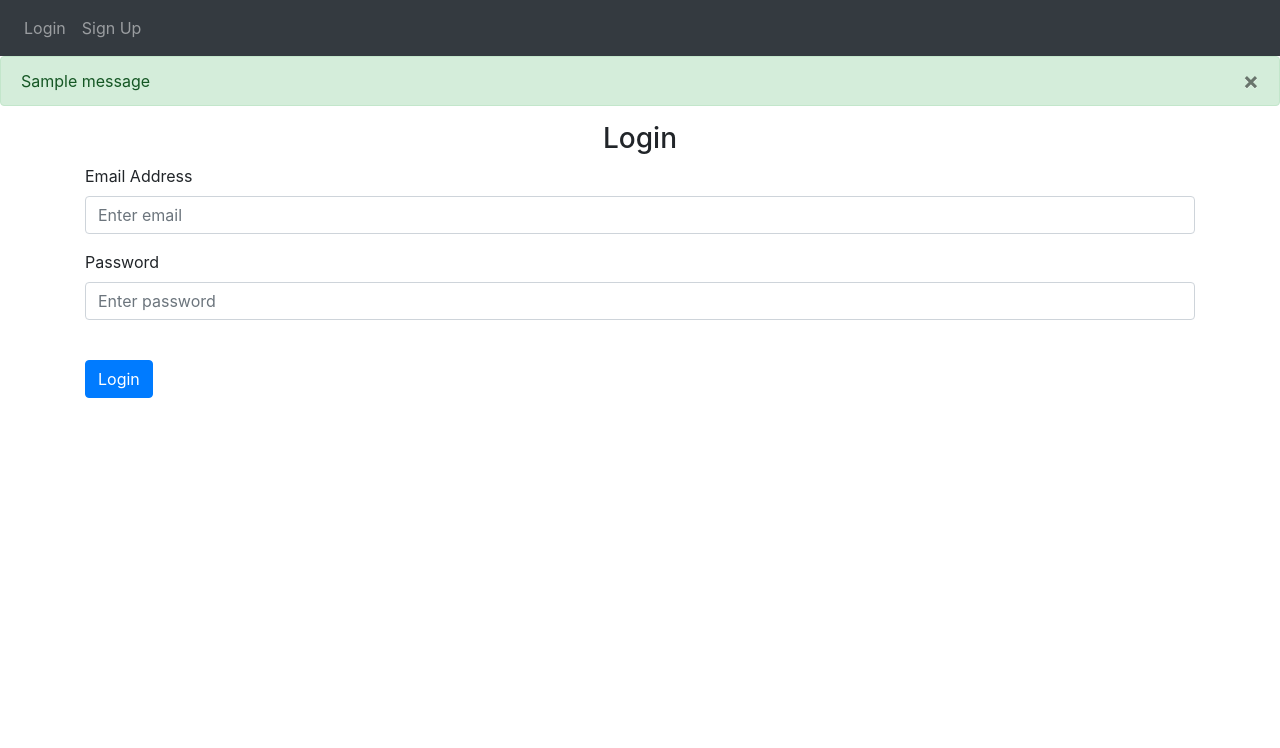
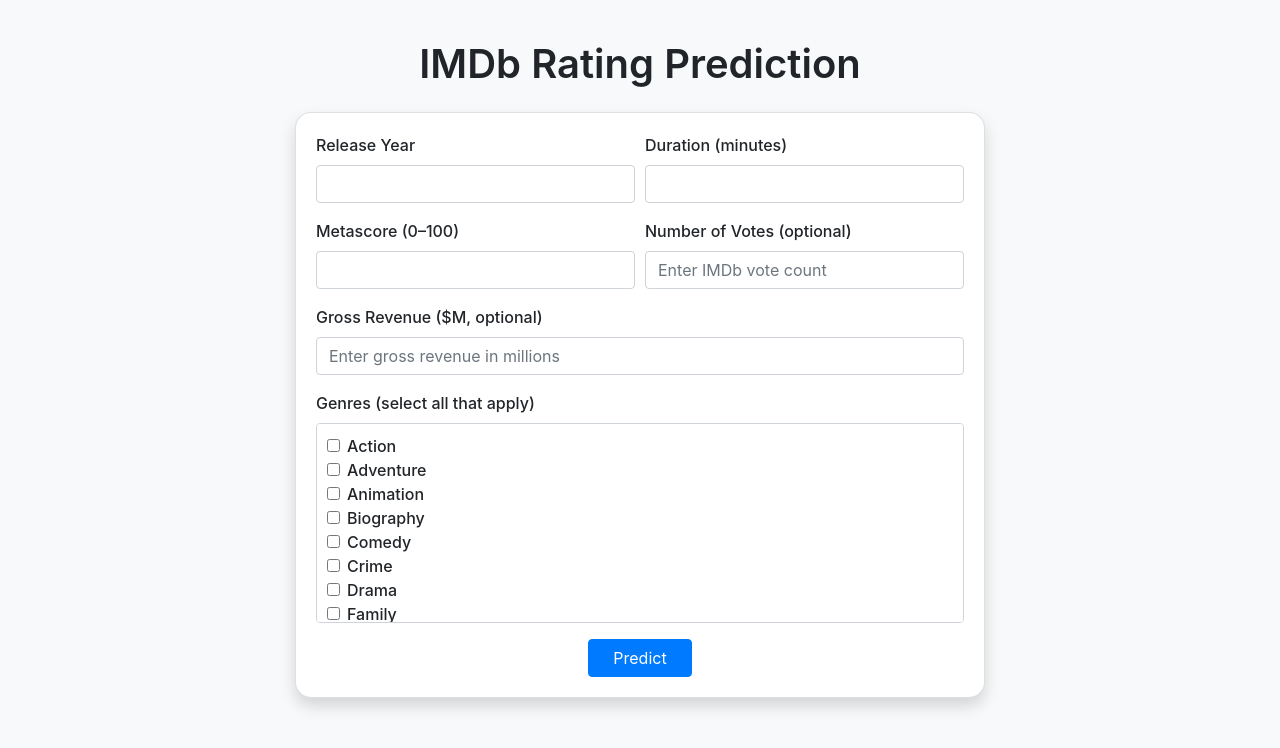
Before and after one commit to Anh-Thuw/IMDB_MOVIE, a Flask app: page / in a window 1280 px wide. Shown: the top 748 px of the page. Run offline with Flask 3, Linux system fonts and the light colour scheme; tables that the repository leaves empty hold one stand-in row (values such as "Sample post"); one stand-in notice (Sample message) is shown; parts of the project's set-up code (start-up, migrations or seed data) failed here and were passed over; some libraries are stand-ins or nearby versions.

Commit message:
finishfinish

```diff
--- a/app.py
+++ b/app.py
@@ -1,4 +1,10 @@
-from imdb_movie import create_app
+from flask import Flask
+from imdb_movie.views import views  # import blueprint
+
+def create_app():
+    app = Flask(__name__)
+    app.register_blueprint(views, url_prefix='/')    # đăng ký blueprint
+    return app
 
 app = create_app()
 
--- a/imdb_movie/templates/index.html
+++ b/imdb_movie/templates/index.html
@@ -1,91 +1,155 @@
 <!DOCTYPE html>
-<html>
+<html lang="en">
 <head>
-    <meta charset="utf-8" />
+  <meta charset="UTF-8" />
   <meta name="viewport" content="width=device-width, initial-scale=1" />
+  <title>IMDb Rating Prediction</title>
   <link
     rel="stylesheet"
     href="https://stackpath.bootstrapcdn.com/bootstrap/4.4.1/css/bootstrap.min.css"
     integrity="sha384-Vkoo8x4CGsO3+Hhxv8T/Q5PaXtkKtu6ug5TOeNV6gBiFeWPGFN9MuhOf23Q9Ifjh"
     crossorigin="anonymous"
   />
-    <link
-      rel="stylesheet"
-      href="https://stackpath.bootstrapcdn.com/font-awesome/4.7.0/css/font-awesome.min.css"
-      crossorigin="anonymous"
-    />
-
-    <title>{% block title %}Home{% endblock %}</title>
+  <style>
+    body {
+      background-color: #f8f9fa;
+    }
+    .container {
+      max-width: 720px;
+      margin-top: 40px;
+    }
+    .card {
+      border-radius: 16px;
+    }
+    h1 {
+      font-weight: 600;
+    }
+    .genre-checkboxes {
+      max-height: 200px;
+      overflow-y: auto;
+      padding: 10px;
+      border: 1px solid #ced4da;
+      border-radius: 4px;
+      background-color: #fff;
+    }
+    .form-group label {
+      font-weight: 500;
+    }
+  </style>
 </head>
 <body>
-    <nav class="navbar navbar-expand-lg navbar-dark bg-dark">
-      <button
-        class="navbar-toggler"
-        type="button"
-        data-toggle="collapse"
-        data-target="#navbar"
-      >
-        <span class="navbar-toggler-icon"></span>
-      </button>
-      <div class="collapse navbar-collapse" id="navbar">
-        <div class="navbar-nav">
-          {% if user.is_authenticated %}
-          <a class="nav-item nav-link" id="home" href="/">Home</a>
-          <a class="nav-item nav-link" id="logout" href="/logout">Logout</a>
-          {% else %}
-          <a class="nav-item nav-link" id="login" href="/login">Login</a>
-          <a class="nav-item nav-link" id="signUp" href="/sign-up">Sign Up</a>
-          {% endif %}
+  <div class="container">
+    <h1 class="text-center mb-4">IMDb Rating Prediction</h1>
+
+    <div class="card shadow">
+      <div class="card-body">
+        <form method="POST" action="/predict">
+          <div class="form-row">
+            <div class="form-group col-md-6">
+              <label for="year">Release Year</label>
+              <input
+                type="number"
+                class="form-control"
+                id="year"
+                name="year"
+                min="1900"
+                max="2025"
+                required
+                value="{{ request.form.year or '' }}"
+              />
+            </div>
+            <div class="form-group col-md-6">
+              <label for="duration">Duration (minutes)</label>
+              <input
+                type="number"
+                class="form-control"
+                id="duration"
+                name="duration"
+                min="30"
+                max="300"
+                required
+                value="{{ request.form.duration or '' }}"
+              />
             </div>
           </div>
-    </nav>
 
-    {% with messages = get_flashed_messages(with_categories=true) %} {% if
-    messages %} {% for category, message in messages %} {% if category ==
-    'error' %}
-    <div class="alert alert-danger alter-dismissable fade show" role="alert">
-      {{ message }}
-      <button type="button" class="close" data-dismiss="alert">
-        <span aria-hidden="true">&times;</span>
-      </button>
+          <div class="form-row">
+            <div class="form-group col-md-6">
+              <label for="metascore">Metascore (0–100)</label>
+              <input
+                type="number"
+                class="form-control"
+                id="metascore"
+                name="metascore"
+                min="0"
+                max="100"
+                required
+                value="{{ request.form.metascore or '' }}"
+              />
             </div>
-    {% else %}
-    <div class="alert alert-success alter-dismissable fade show" role="alert">
-      {{ message }}
-      <button type="button" class="close" data-dismiss="alert">
-        <span aria-hidden="true">&times;</span>
-      </button>
+            <div class="form-group col-md-6">
+              <label for="votes">Number of Votes (optional)</label>
+              <input
+                type="number"
+                class="form-control"
+                id="votes"
+                name="votes"
+                min="0"
+                placeholder="Enter IMDb vote count"
+                value="{{ request.form.votes or '' }}"
+              />
             </div>
-    {% endif %} {% endfor %} {% endif %} {% endwith %}
+          </div>
 
-    <div class="container">{% block content %} {% endblock %}</div>
-    <script
-      src="https://code.jquery.com/jquery-3.2.1.slim.min.js"
-      integrity="sha384-KJ3o2DKtIkvYIK3UENzmM7KCkRr/rE9/Qpg6aAZGJwFDMVNA/GpGFF93hXpG5KkN"
-      crossorigin="anonymous"
-    ></script>
-    <script
-      src="https://cdnjs.cloudflare.com/ajax/libs/popper.js/1.12.9/umd/popper.min.js"
-      integrity="sha384-ApNbgh9B+Y1QKtv3Rn7W3mgPxhU9K/ScQsAP7hUibX39j7fakFPskvXusvfa0b4Q"
-      crossorigin="anonymous"
-    ></script>
-    <script
-      src="https://maxcdn.bootstrapcdn.com/bootstrap/4.0.0/js/bootstrap.min.js"
-      integrity="sha384-JZR6Spejh4U02d8jOt6vLEHfe/JQGiRRSQQxSfFWpi1MquVdAyjUar5+76PVCmYl"
-      crossorigin="anonymous"
-    ></script>
+          <div class="form-group">
+            <label for="gross">Gross Revenue ($M, optional)</label>
+            <input
+              type="number"
+              step="0.01"
+              class="form-control"
+              id="gross"
+              name="gross"
+              min="0"
+              placeholder="Enter gross revenue in millions"
+              value="{{ request.form.gross or '' }}"
+            />
+          </div>
 
-{% block javascript %}
-    <script type="text/javascript">
-      function deleteNote(noteId) {
-  fetch("/delete-note", {
-    method: "POST",
-    body: JSON.stringify({ noteId: noteId }),
-  }).then((_res) => {
-    window.location.href = "/";
-  });
-  }
-</script>
-{% endblock %}
+          <div class="form-group">
+            <label>Genres (select all that apply)</label>
+            <div class="genre-checkboxes">
+              {% set genre_list = ['Action', 'Adventure', 'Animation', 'Biography', 'Comedy', 'Crime', 'Drama', 'Family', 'Fantasy', 'Film-Noir', 'History', 'Music', 'Musical', 'Mystery', 'Romance', 'Sci-Fi', 'Sport', 'Thriller', 'War', 'Western'] %}
+              {% for genre in genre_list %}
+                <div class="form-check">
+                  <input
+                    type="checkbox"
+                    class="form-check-input"
+                    name="genres"
+                    value="{{ genre }}"
+                    id="genre-{{ genre | lower | replace(' ', '-') }}"
+                    {% if genre in (request.form.getlist('genres') if request.method == 'POST' else []) %}checked{% endif %}
+                  />
+                  <label class="form-check-label" for="genre-{{ genre | lower | replace(' ', '-') }}">
+                    {{ genre }}
+                  </label>
+                </div>
+              {% endfor %}
+            </div>
+          </div>
+
+          <div class="text-center">
+            <button type="submit" class="btn btn-primary px-4">Predict</button>
+          </div>
+        </form>
+
+        {% if prediction %}
+          <div class="alert alert-success text-center mt-4" role="alert">
+            ⭐ Predicted IMDb Rating: <strong>{{ prediction }}</strong>
+          </div>
+        {% endif %}
+
+      </div>
+    </div>
+  </div>
 </body>
 </html>
--- a/imdb_movie/templates/login.html
+++ /dev/null
@@ -1,28 +0,0 @@
-{% extends "index.html" %} {% block title %}Login{% endblock %} {% block content
-%}
-<form method="POST">
-  <h3 align="center">Login</h3>
-  <div class="form-group">
-    <label for="email">Email Address</label>
-    <input
-      type="email"
-      class="form-control"
-      id="email"
-      name="email"
-      placeholder="Enter email"
-    />
-  </div>
-  <div class="form-group">
-    <label for="password">Password</label>
-    <input
-      type="password"
-      class="form-control"
-      id="password"
-      name="password"
-      placeholder="Enter password"
-    />
-  </div>
-  <br />
-  <button type="submit" class="btn btn-primary">Login</button>
-</form>
-{% endblock %}
--- a/imdb_movie/views.py
+++ b/imdb_movie/views.py
@@ -1,91 +1,62 @@
-from flask import Blueprint, render_template, request, flash, jsonify, redirect, url_for
-from tensorflow.keras.models import load_model
+from flask import Blueprint, render_template, request
 import numpy as np
-import imdb_movie.forms as forms
 import os
-from flask_login import login_required, current_user
-from .models import Note
-from . import db
-import json
-import pickle
-import pandas as pd
 import joblib
 
-views = Blueprint('views', __name__)
+views = Blueprint('views', __name__, template_folder='templates')
+
+# Lấy đường dẫn thư mục hiện tại
+BASE_DIR = os.path.dirname(os.path.abspath(__file__))
+
+# Load mô hình Random Forest
+model_path = os.path.join(BASE_DIR, 'training_model', 'random_forest_model.pkl')
+model = joblib.load(model_path)
+
+# Danh sách các thể loại theo đúng thứ tự khi huấn luyện
+genres = ['Mystery', 'Drama', 'Musical', 'Fantasy', 'Adventure', 'Western', 'Thriller', 'War',
+          'Biography', 'Family', 'Sport', 'Film-Noir', 'Music', 'Sci-Fi', 'Animation', 'Romance',
+          'Crime', 'Action', 'Comedy', 'History']
+
 
 @views.route('/', methods=['GET'])
-def index():
-    return render_template("login.html", user=current_user)
-
-@views.route('/home', methods=['GET'])
-@login_required
 def home():
-    return render_template("home.html", user=current_user)
+    return render_template("index.html")
 
 
+@views.route('/predict', methods=['POST'])
+def predict():
+    try:
+        # Lấy dữ liệu số
+        year = int(request.form['year'])
+        duration = int(request.form['duration'])
+        metascore = int(request.form['metascore'])
 
-#--------------------------------------------model prediction--------------------------------------------
+        # Xử lý votes và gross có thể để trống
+        votes = request.form.get('votes')
+        gross = request.form.get('gross')
 
-BASE_DIR = os.path.dirname(os.path.abspath(__file__))
+        votes = int(votes) if votes else np.nan
+        gross = float(gross) if gross else np.nan
 
-# Tải mô hình và các đối tượng đã lưu
-model = load_model(os.path.join(BASE_DIR, 'training_model', 'imdbMovie_model.keras'))
-scaler = joblib.load(os.path.join(BASE_DIR, 'training_model', 'standard_scaler.pkl'))
-cat_columns = joblib.load(os.path.join(BASE_DIR, 'training_model', 'categorical_columns.pkl'))
-num_columns = joblib.load(os.path.join(BASE_DIR, 'training_model', 'numerical_columns.pkl'))
+        # Lấy danh sách genre đã chọn và tạo vector 0/1
+        selected_genres = request.form.getlist('genres')
+        genre_vector = [1 if genre in selected_genres else 0 for genre in genres]
 
+        # Tạo mảng đầu vào cho mô hình
+        input_data = np.array([[year, duration, votes, metascore, gross] + genre_vector])
 
-def preprocess_input(df):
-    # Phân chia cột số và cột phân loại
-    df_num = df[num_columns]
-    df_cat = df.drop(columns=num_columns)
+        # Dự đoán điểm IMDb
+        prediction = model.predict(input_data)
+        predicted_rating = round(float(prediction[0]), 2)
 
-    # Chuẩn hóa dữ liệu số
-    df_num_scaled = pd.DataFrame(scaler.transform(df_num), columns=num_columns)
+        return render_template("index.html", prediction=predicted_rating,
+                                                year=year,
+                                                duration=duration,
+                                                metascore=metascore,
+                                                votes=votes,
+                                                gross=gross,
+                                                selected_genres=selected_genres)
 
-    # One-hot encode dữ liệu phân loại
-    df_cat_encoded = pd.get_dummies(df_cat)
-
-    # Đảm bảo các cột one-hot giống với training
-    for col in cat_columns:
-        if col not in df_cat_encoded:
-            df_cat_encoded[col] = 0
-    df_cat_encoded = df_cat_encoded[cat_columns]  # đúng thứ tự
-
-    # Kết hợp lại
-    final_input = pd.concat([df_num_scaled, df_cat_encoded], axis=1)
-    return final_input
-
-@views.route('/predict', methods=['GET', 'POST'])
-def predict():
-    prediction = None
-    if request.method == 'POST':
-        # Lấy dữ liệu từ form
-        year = int(request.form['year'])
-        certificate = request.form['certificates']
-        genre = request.form['genre']
-        director = request.form['director']
-        star_cast = request.form['star_cast']
-        metascore = int(request.form['metascore'])
-        duration = int(request.form['duration'])
-
-        # Tạo DataFrame input
-        input_dict = {
-            'Year': [year],
-            'Certificate': [certificate],
-            'Genre': [genre],
-            'Director': [director],
-            'Star': [star_cast],
-            'Meta_score': [metascore],
-            'Duration': [duration]
-        }
-        df = pd.DataFrame(input_dict)
-
-        #Tiền xử lý dữ liệu , cho dữ liệu từ form khớp với dữ liệu đã train
-        input_processed = preprocess_input(df)
-        # Dự đoán
-        pred = model.predict(input_processed)[0][0]
-        prediction = round(pred, 2)
-
-
-    return render_template("home.html", user=current_user, prediction=prediction)
+    except Exception as e:
+        print("Error in prediction:", e)
+        return render_template("index.html", prediction="Lỗi trong quá trình dự đoán")
```
Also changed, not shown: imdb_movie/__init__.py (deleted, +0 -37 lines), imdb_movie/auth.py (deleted, +0 -66 lines), imdb_movie/forms.py (deleted, +0 -17 lines), imdb_movie/models.py (deleted, +0 -18 lines), imdb_movie/templates/home.html (deleted, +0 -80 lines), imdb_movie/templates/sign_up.html (deleted, +0 -48 lines), 8 other files. Lines whose indentation alone changed are shown as unchanged.
